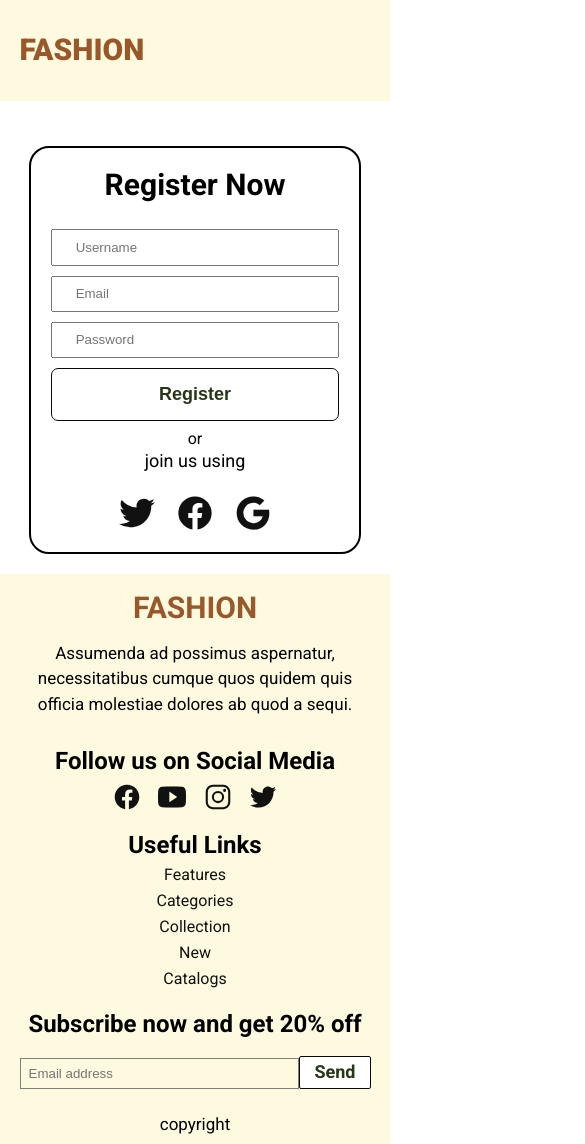
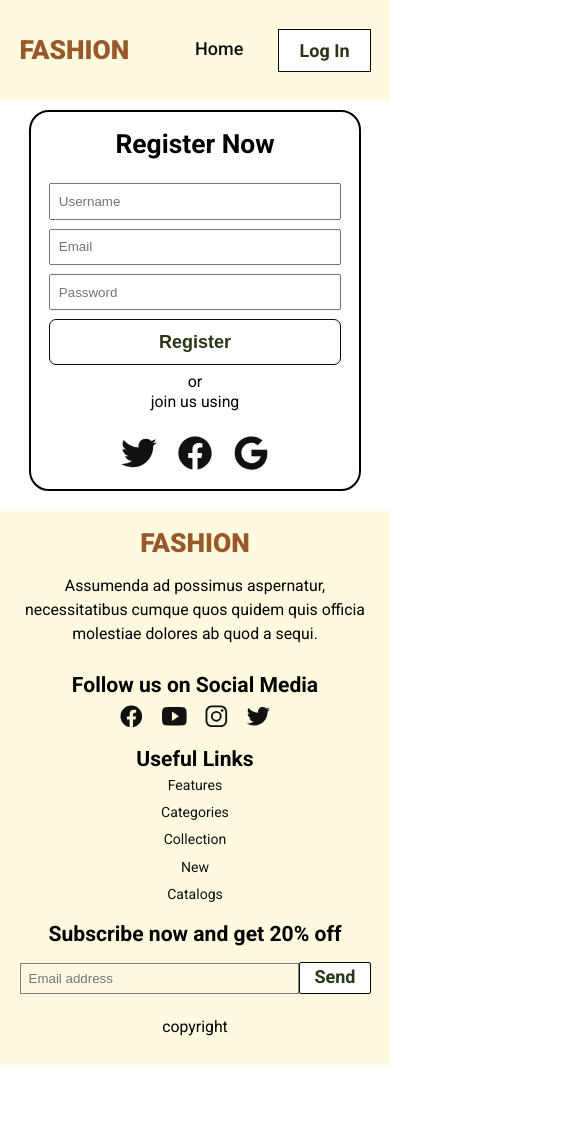
Before and after one commit to ErolindaKajtazi/Fashion-Grupi-1, a plain HTML site: page html/register-form.html in a window 390 px wide. Shown: the top 1144 px of the page, 585 px wide, since content can reach past the window. After the commit the page ends 1065 px from the top, so only its background shows below. Drawn offline with nearby package versions, Linux system fonts and the light colour scheme.

Commit message:
fixing stuff

```diff
--- a/css/kids.css
+++ b/css/kids.css
@@ -1,8 +1,6 @@
 main {
     padding: 8rem 0 0 0;
 }
-
-
 
 .clothes-section, .shoes-section,
 .bags-section,.accessories-section{
--- a/css/login-styles.css
+++ b/css/login-styles.css
@@ -1,12 +1,9 @@
 main {
-    margin: 10% 0;
+    padding: 8rem 0 0 0;
 }
 
-.header {
-    position: relative!important;
-}
 .container-login {
-    margin-top: 4.5rem;
+    padding-top: 4.5rem;
     display: flex;
     justify-content: center;
     align-items: center;
@@ -27,7 +24,7 @@ main {
 }
 
 input {
-    padding: 3% 5%;
+    padding: 3% 5% 3% 0;
     width: 100%;
 }
 
@@ -62,3 +59,12 @@ form p {
 ion-icon {
     font-size: 38;
 }
+
+
+.nav {
+    gap: 4rem;
+}
+
+.nav ul {
+    list-style-type: none;
+}
--- a/css/media-queries.css
+++ b/css/media-queries.css
@@ -1,8 +1,4 @@
 @media only screen and (max-width: 950px) {
-
-    body {
-        width: 100%;
-    }
 
     .mobile-nav {
         display: block;
@@ -70,9 +66,8 @@
 
 @media only screen and (max-width: 850px) {
 
-
-    body {
-        width: 100%;
+    html {
+        font-size: 58%;
     }
 
     .hero-desc {
@@ -80,26 +75,14 @@
         margin-bottom: 3rem;
     }
 
-    .hero-desc p {
-        font-size: 1.8rem;
-        padding-bottom: 1.3rem;
-    }
-
     .hero {
         grid-template-columns: 1fr;
         text-align: center;
     }
 
-    .primary-header {
-        font-size: 3.6rem;
-        margin-bottom: 2rem;
-    }
-
-
     .hero-section img {
         position: relative;
         padding: 0 8%;
-
     }
 
     .categories {
@@ -110,10 +93,6 @@
 
     .grid {
         grid-template-columns: 1fr;
-    }
-
-    .desc p{
-        font-size: 1.6rem;
     }
 
     .img-box {
@@ -183,16 +162,8 @@
 }
 
 @media only screen and (max-width: 600px) {
-    body {
-        width: 100%;
-    }
-
-    .collection-section .desc p{
-        font-size: 1.4rem!important;
-    }
-
-    .hero-desc p{
-        font-size: 1.6rem!important;
+    html {
+        font-size: 55%;
     }
 
     .categories {
--- a/css/men.css
+++ b/css/men.css
@@ -1,8 +1,6 @@
 main {
     padding: 8rem 0 0 0;
 }
-
-
 
 .clothes-section, .shoes-section,
 .bags-section,.accessories-section{
--- a/css/register.css
+++ b/css/register.css
@@ -1,11 +1,9 @@
-body {
-    height: 100%;
+main {
+    padding: 8rem 0 0 0;
 }
-.header {
-    position: relative!important;
-}
+
 .container-register {
-    margin-top: 4.5rem;
+    padding-top: 4.5rem;
     display: flex;
     justify-content: center;
     align-items: center;
@@ -27,7 +25,7 @@ body {
 
 
 input {
-    padding: 3% 5%;
+    padding: 3% 5% 3% 0;
     width: 100%;
 }
 
@@ -62,3 +60,11 @@ form p {
 ion-icon {
     font-size: 38;
 }
+
+.nav {
+    gap: 4rem;
+}
+
+.nav ul {
+    list-style-type: none;
+}
--- a/css/styles.css
+++ b/css/styles.css
@@ -42,7 +42,7 @@ h4 {
 
 p {
     line-height: 1.5;
-    font-size: 1.7rem;
+    font-size: 1.8rem;
     margin-bottom: 3.2rem;
 }
 a {
@@ -55,7 +55,7 @@ img{
     height: auto;
 }
 .btn {
-    padding: 1.5rem 2.8rem;
+    padding: 1.3rem 2.8rem;
     font-size: 18px;
     font-weight: 600;
 }
@@ -80,11 +80,11 @@ header {
 
 .header h2{
     padding: 0;
-    font-weight: 800;
 }
 
-.header h2 a{
+h2 a{
     font-size: 3rem;
+    font-weight: 800;
 }
 
 .navbar {
@@ -167,9 +167,8 @@ header {
 .primary-header span{
     color: #99582a;
 }
-.hero-desc {
-    margin-bottom: 12%;
-    font-size: 18px;
+.hero-desc p{
+    padding-bottom: 3rem;
 }
 .btn-shop,.btn-shop:link, .btn-shop:visited  {
     background-color: #99582a;
@@ -195,9 +194,10 @@ header {
 
 /* How we work section */
 .features-section {
-    width: 100%;
+    display: flex;
+    flex-direction: column;
     margin-top: 5rem;
-    padding: 0 10%;
+    padding: 0 10rem;
 }
 
 .features-section .shipping{
@@ -207,10 +207,8 @@ header {
     flex-wrap: wrap;
 }
 
-.more {
-    position: relative;
-    left: 40%;
-    margin-top: 7rem;
+.features-section .btn {
+    align-self: center;
 }
 
 /* Categories section */
@@ -293,10 +291,6 @@ header {
     gap: 2rem;
 }
 
-.items .col-4 {
-
-}
-
 .items .col-4 img {
     padding-bottom: 10px;
 }
@@ -363,7 +357,7 @@ footer .footer {
     width: 80%;
 }
 .social-items ion-icon{
-    font-size: 28px;
+    font-size: 2.8rem;
 }
 
 ion-icon:hover, ion-icon:active{
@@ -378,7 +372,7 @@ ion-icon:hover, ion-icon:active{
 .footer-links {
     list-style: none;
     flex-direction: column;
-    gap: 1rem;
+    gap: 1.5rem;
 }
 
 .footer-link:hover, .footer-link:active{
--- a/html/login-form.html
+++ b/html/login-form.html
@@ -13,7 +13,7 @@
 <body>
     <header class="header flex-1">
         <h2><a href="#" class="logo">FASHION</a></h2>
-        <nav class="navbar flex-1">
+        <nav class="nav flex-1">
             <ul class="nav-list">
                 <li><a href="../index.html" class="nav-link">Home</a></li>
             </ul>
@@ -22,19 +22,14 @@
                 <a href="register-form.html" class="btn btn-reg">Register</a>
             </div>
         </nav>
-
-        <!-- <button class="mobile-nav">
-            <ion-icon class="mobile-nav-icon" name="menu-outline"></ion-icon>
-            <ion-icon class="mobile-nav-icon" name="close-outline"></ion-icon>
-        </button> -->
     </header>
     <main>
         <div class="container-login">
             <form class="login-form">
                 <h3>Log In</h3>
-                <input type="text" placeholder="Username" id="username" class="input-field">
+                <input type="text" placeholder="Username" id="username" class="input-field" required>
                 <br><br>
-                <input type="password" placeholder="Password"  id="username" class="input-field">
+                <input type="password" placeholder="Password"  id="username" class="input-field" required>
                 <br><br>
                 <button class="btn-log" type="button">Login</button>
                 <div>
@@ -96,6 +91,4 @@
     <script nomodule src="https://unpkg.com/ionicons@5.5.2/dist/ionicons/ionicons.js"></script>
 </body>
 
-<script src="../js/custom.js"></script>
-
 </html>
--- a/html/register-form.html
+++ b/html/register-form.html
@@ -13,7 +13,7 @@
 <body>
     <header class="header flex-1">
         <h2><a href="#" class="logo">FASHION</a></h2>
-        <nav class="navbar flex-1">
+        <nav class="nav flex-1">
             <ul class="nav-list">
                 <li><a href="../index.html" class="nav-link">Home</a></li>
             </ul>
@@ -23,20 +23,17 @@
             </div>
         </nav>
 
-        <!-- <button class="mobile-nav">
-            <ion-icon class="mobile-nav-icon" name="menu-outline"></ion-icon>
-            <ion-icon class="mobile-nav-icon" name="close-outline"></ion-icon>
-        </button> -->
+
     </header>
     <main>
         <div class="container-register">
             <form class="register-form">
                 <h3>Register Now</h3>
-                <input type="text" placeholder="Username" class="input-field">
+                <input type="text" placeholder="Username" class="input-field" required>
                 <br><br>
-                <input type="email" placeholder="Email" class="input-field">
+                <input type="email" placeholder="Email" class="input-field" required>
                 <br><br>
-                <input type="password" placeholder="Password" class="input-field">
+                <input type="password" placeholder="Password" class="input-field" required>
                 <br><br>
                 <button class="btn btn-log" type="button">Register</button>
                 <div>
@@ -99,5 +96,4 @@
     <script nomodule src="https://unpkg.com/ionicons@5.5.2/dist/ionicons/ionicons.js"></script>
 
 </body>
-
 </html>
```
Also changed, not shown: index.html (+1 -1 lines), js/custom.js (line endings or trailing spaces), 2 other files.
